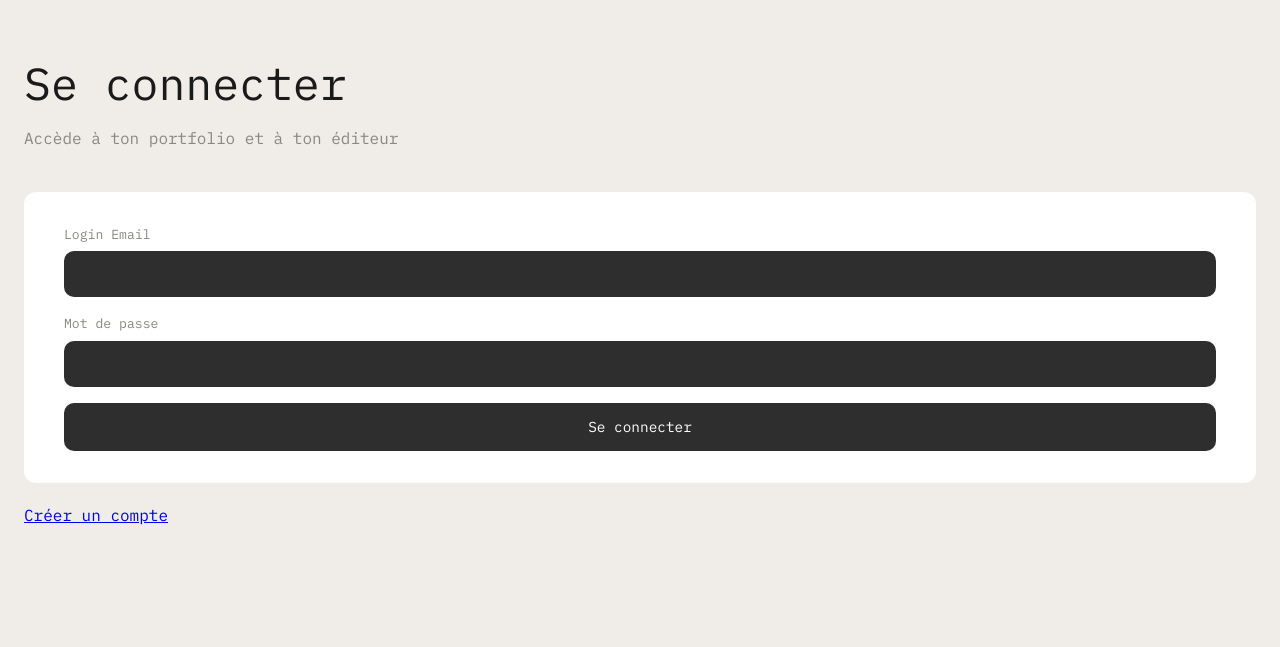
After one commit to EmileZ10/CV-Generator, a FastAPI app: template templates/login.html in a window 1280 px wide. The commit adds this page. Shown: the top 647 px of the page. Run offline with FastAPI, Linux system fonts and the light colour scheme; the template is opened without the code that fills it, so the values that code supplies are empty.

Commit message:
feat: login, logout, and the auth entry point at /
- GET/POST /login: renders a Login Email + password form; on success sets
  the session and redirects to /form; on failure re-renders with an error
  and sets no session. Verifies against the stored bcrypt hash with a
  constant-time dummy verify for unknown emails to avoid a timing side
  channel that would reveal which login emails are registered.
- POST /logout clears the session and redirects to /.
- GET / is now the login/registration entry point (new home.html):
  redirects to /form when a session is active, otherwise shows links to
  /login and /register with no portfolio content.
- GET /form redirects anonymous visitors to /login.
- GET /login and GET /register now redirect an already-authenticated
  visitor to /form, for consistency with /.
- form.html's now-broken "Voir mon portfolio" link (portfolio-at-/ was
  removed by this change, and /username isn't built yet) is replaced
  with a logout button, the only UI entry point for the new route.

Closes #4

Co-Authored-By: Claude Sonnet 5 <noreply@anthropic.com>

```diff
--- a/main.py
+++ b/main.py
@@ -19,6 +19,10 @@ SECRET_KEY = os.environ.get("SECRET_KEY", "dev-secret-key-change-in-production")
 app.add_middleware(SessionMiddleware, secret_key=SECRET_KEY)
 
 pwd_context = CryptContext(schemes=["bcrypt"], deprecated="auto")
+# A precomputed hash to run through pwd_context.verify() when no matching User
+# exists, so an unknown login_email takes the same bcrypt-verify time as a
+# known one — otherwise the two cases are distinguishable by response latency.
+_DUMMY_PASSWORD_HASH = pwd_context.hash("no-such-user-timing-safety")
 
 # Usernames double as the Portfolio URL segment (`/username`), so any value
 # that collides with an existing top-level route is rejected at registration.
@@ -69,6 +73,20 @@ def get_current_user(request: Request, session: SessionDep) -> User | None:
 
 
 CurrentUserDep = Annotated[User | None, Depends(get_current_user)]
+
+
+def redirect_if_anonymous(current_user: User | None) -> RedirectResponse | None:
+    """Auth gate for routes that require a session, e.g. /form."""
+    if current_user is None:
+        return RedirectResponse(url="/login", status_code=303)
+    return None
+
+
+def redirect_if_authenticated(current_user: User | None) -> RedirectResponse | None:
+    """Guard for routes that only make sense signed out, e.g. /login, /register."""
+    if current_user is not None:
+        return RedirectResponse(url="/form", status_code=303)
+    return None
 
 
 class Skill(SQLModel, table=True):
@@ -235,7 +253,9 @@ def create_project(
 
 
 @app.get("/register", response_class=HTMLResponse)
-def read_register(request: Request):
+def read_register(request: Request, current_user: CurrentUserDep):
+    if (redirect := redirect_if_authenticated(current_user)) is not None:
+        return redirect
     return templates.TemplateResponse(request, "register.html", context={})
 
 
@@ -293,27 +313,63 @@ def create_user(
     return RedirectResponse(url="/form", status_code=303)
 
 
+@app.get("/login", response_class=HTMLResponse)
+def read_login(request: Request, current_user: CurrentUserDep):
+    if (redirect := redirect_if_authenticated(current_user)) is not None:
+        return redirect
+    return templates.TemplateResponse(request, "login.html", context={})
+
+
+@app.post("/login")
+def create_login(
+    request: Request,
+    login_email: str = Form(...),
+    password: str = Form(...),
+    session: SessionDep = None,
+):
+    def reject():
+        return templates.TemplateResponse(
+            request,
+            "login.html",
+            context={
+                "error": "Email ou mot de passe incorrect.",
+                "login_email": login_email,
+            },
+        )
+
+    user = session.exec(
+        select(User).where(User.login_email == login_email)
+    ).first()
+    # Always run a bcrypt verify, even for an unknown email, so the two cases
+    # take the same amount of time and can't be told apart by response latency.
+    password_ok = pwd_context.verify(
+        password, user.hashed_password if user else _DUMMY_PASSWORD_HASH
+    )
+    if user is None or not password_ok:
+        return reject()
+
+    request.session["user_id"] = user.id
+    return RedirectResponse(url="/form", status_code=303)
+
+
+@app.post("/logout")
+def logout(request: Request):
+    request.session.clear()
+    return RedirectResponse(url="/", status_code=303)
+
+
 @app.get("/form", response_class=HTMLResponse)
-def read_form(request: Request):
+def read_form(request: Request, current_user: CurrentUserDep):
+    if (redirect := redirect_if_anonymous(current_user)) is not None:
+        return redirect
     return templates.TemplateResponse(request, "form.html", context={})
 
 
 @app.get("/", response_class=HTMLResponse)
-def read_home(request: Request, session: SessionDep):
-    return templates.TemplateResponse(
-        request,
-        "index.html",
-        context={
-            "skills": session.exec(select(Skill)).all(),
-            "education": session.exec(select(Education)).all(),
-            "professional_experience": session.exec(
-                select(ProfessionalExperience)
-            ).all(),
-            "languages": session.exec(select(Language)).all(),
-            "info": session.exec(select(Info)).all(),
-            "projects": session.exec(select(Project)).all(),
-        },
-    )
+def read_home(request: Request, current_user: CurrentUserDep):
+    if (redirect := redirect_if_authenticated(current_user)) is not None:
+        return redirect
+    return templates.TemplateResponse(request, "home.html", context={})
 
 
 @app.post("/info/{item_id}/delete")
--- /dev/null
+++ b/templates/login.html
@@ -0,0 +1,36 @@
+<!DOCTYPE html>
+<html lang="fr">
+<head>
+  <meta charset="UTF-8"/>
+  <meta name="viewport" content="width=device-width, initial-scale=1.0"/>
+  <title>Se connecter</title>
+  <link rel="stylesheet" href="/static/style.css"/>
+</head>
+<body>
+
+  <h1>Se connecter</h1>
+  <p class="page-sub">Accède à ton portfolio et à ton éditeur</p>
+
+  <div class="card">
+    {% if error %}
+    <p style="color:#b00020;margin:0 0 1rem">{{ error }}</p>
+    {% endif %}
+    <form action="/login" method="post">
+      <div class="form-grid">
+        <div class="field">
+          <label>Login Email</label>
+          <input name="login_email" type="email" value="{{ login_email or '' }}" required placeholder=" "/>
+        </div>
+        <div class="field">
+          <label>Mot de passe</label>
+          <input name="password" type="password" required placeholder=" "/>
+        </div>
+      </div>
+      <button type="submit" class="btn-add">Se connecter</button>
+    </form>
+  </div>
+
+  <p class="page-sub"><a href="/register">Créer un compte</a></p>
+
+</body>
+</html>
```
Also changed, not shown: templates/form.html (+5 -3 lines), templates/home.html (added, +20 -0 lines), tests/test_login.py (added, +144 -0 lines), tests/test_smoke.py (+4 -0 lines).
